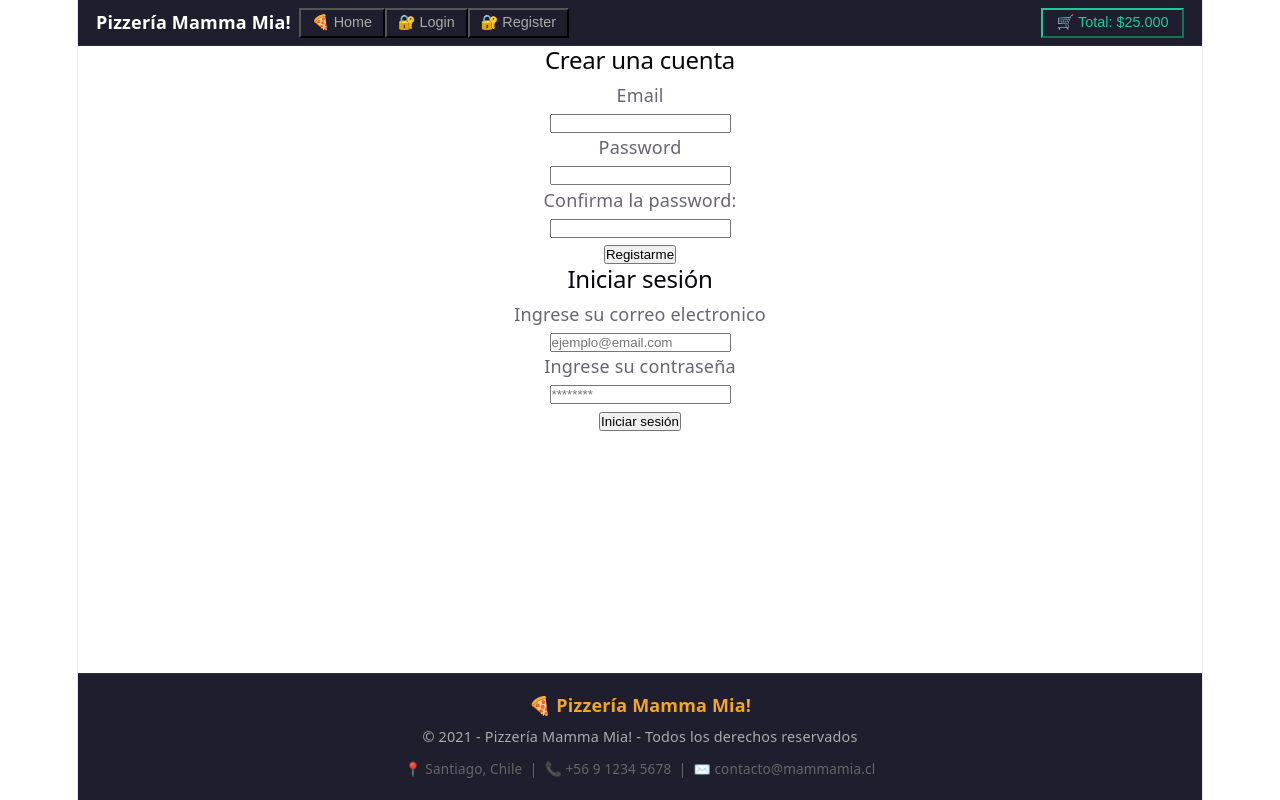
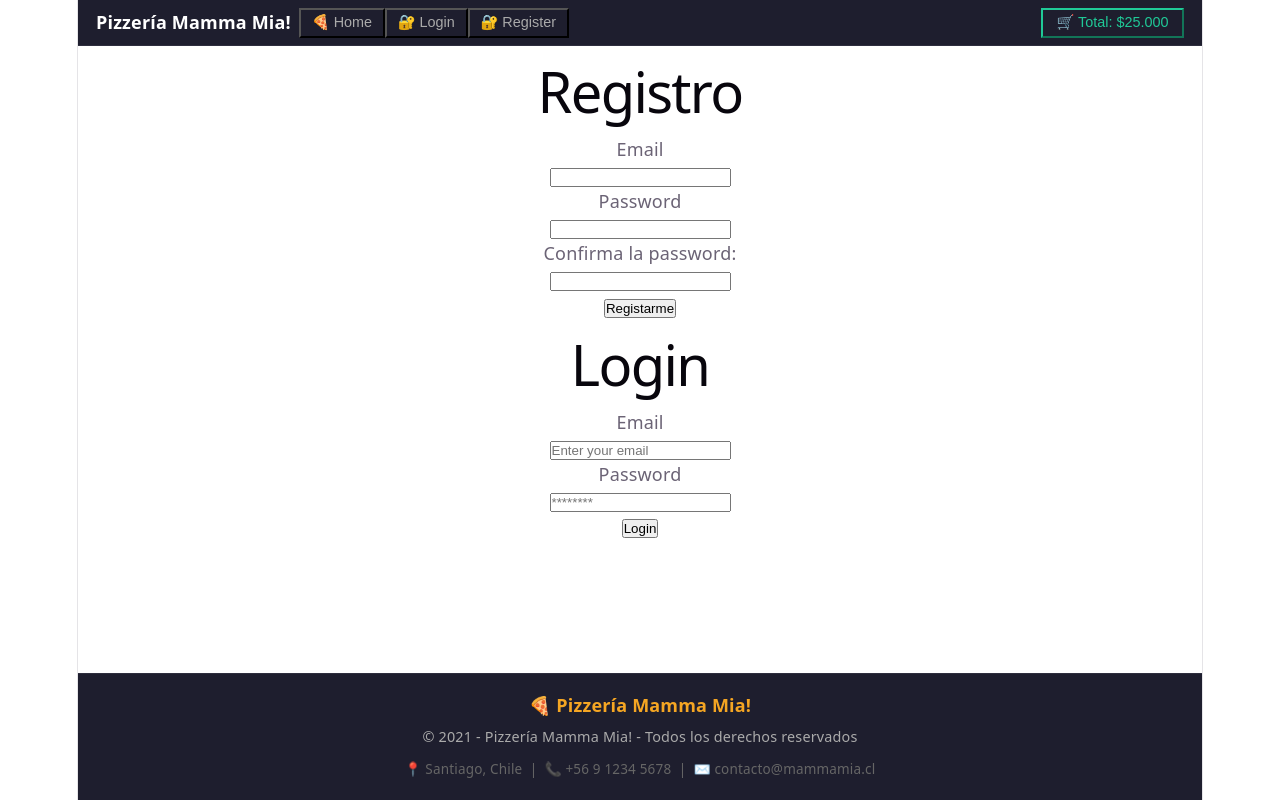
Before and after one commit to Fernando-Donoso/pizzeria_mamma_mia_fdonoso, a React (Vite) app: page / in a window 1280 px wide. Built offline with nearby package versions, Linux system fonts and the light colour scheme.

Commit message:
despliegue de las dos secciones, registro y login

```diff
--- a/src/components/LoginForm.jsx
+++ b/src/components/LoginForm.jsx
@@ -26,18 +26,18 @@ function LoginForm (){
 
     return(
         <form className="loginForm" action="" onSubmit={(e)=>{ handleSubmit(e) }}>
-            <h2>Iniciar sesión</h2>
+            <h1>Login</h1>
 
 
-            <label htmlFor="Email">Ingrese su correo electronico</label>
+            <label htmlFor="Email">Email</label>
             <br />
-            <input type="email" placeholder="ejemplo@email.com" value={email} onChange={(evento) =>{ handleChangeEmail(evento.target.value) }}/>
+            <input type="email" placeholder="Enter your email" value={email} onChange={(evento) =>{ handleChangeEmail(evento.target.value) }}/>
             <br />
-            <label htmlFor="Contraseña">Ingrese su contraseña</label>
+            <label htmlFor="Password">Password</label>
             <br />
             <input value={password} onChange={(e)=>{setPassword(e.target.value)}} type="password" placeholder="********"/>
             <br />
-            <button type="submit">Iniciar sesión</button>
+            <button type="submit">Login</button>
         </form>
     )
 }
--- a/src/components/RegisterForm.jsx
+++ b/src/components/RegisterForm.jsx
@@ -29,7 +29,7 @@ export default function RegisterForm() {
         handleSubmit(e);
       }}
     >
-      <h2>Crear una cuenta</h2>
+      <h1>Registro</h1>
 
       <label htmlFor="email">Email</label>
       <br />
```
Also changed, not shown: 3 other files (tests, documents, lock files or other folders).
